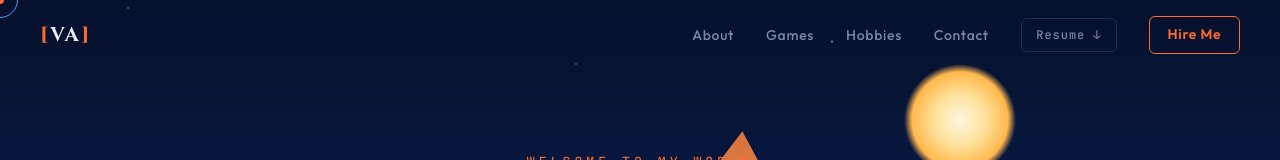
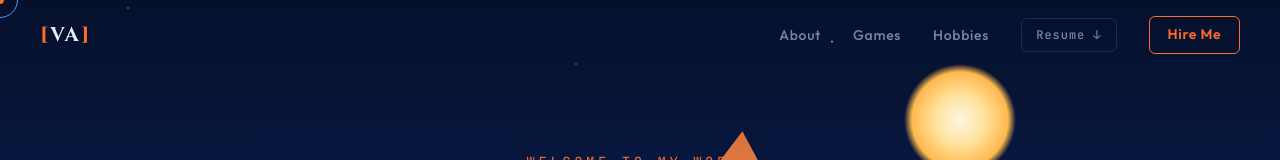
Before and after one commit to VarunAnirudh1811-Git/PersonalPortfolio, a React (Vite) app in the folder client/: page / in a window 1280 px wide. Shown: the top 160 px of the page. Built offline with nearby package versions, Linux system fonts and the light colour scheme.

Commit message:
Remove Contact button

```diff
--- a/client/src/components/layout/Navbar/Navbar.jsx
+++ b/client/src/components/layout/Navbar/Navbar.jsx
@@ -5,7 +5,6 @@ const NAV_LINKS = [
   { label: 'About',   href: '#about'   },
   { label: 'Games',   href: '#games'   },
   { label: 'Hobbies', href: '#hobbies' },
-  { label: 'Contact', href: '#contact' },
 ]
 
 export default function Navbar() {
```
